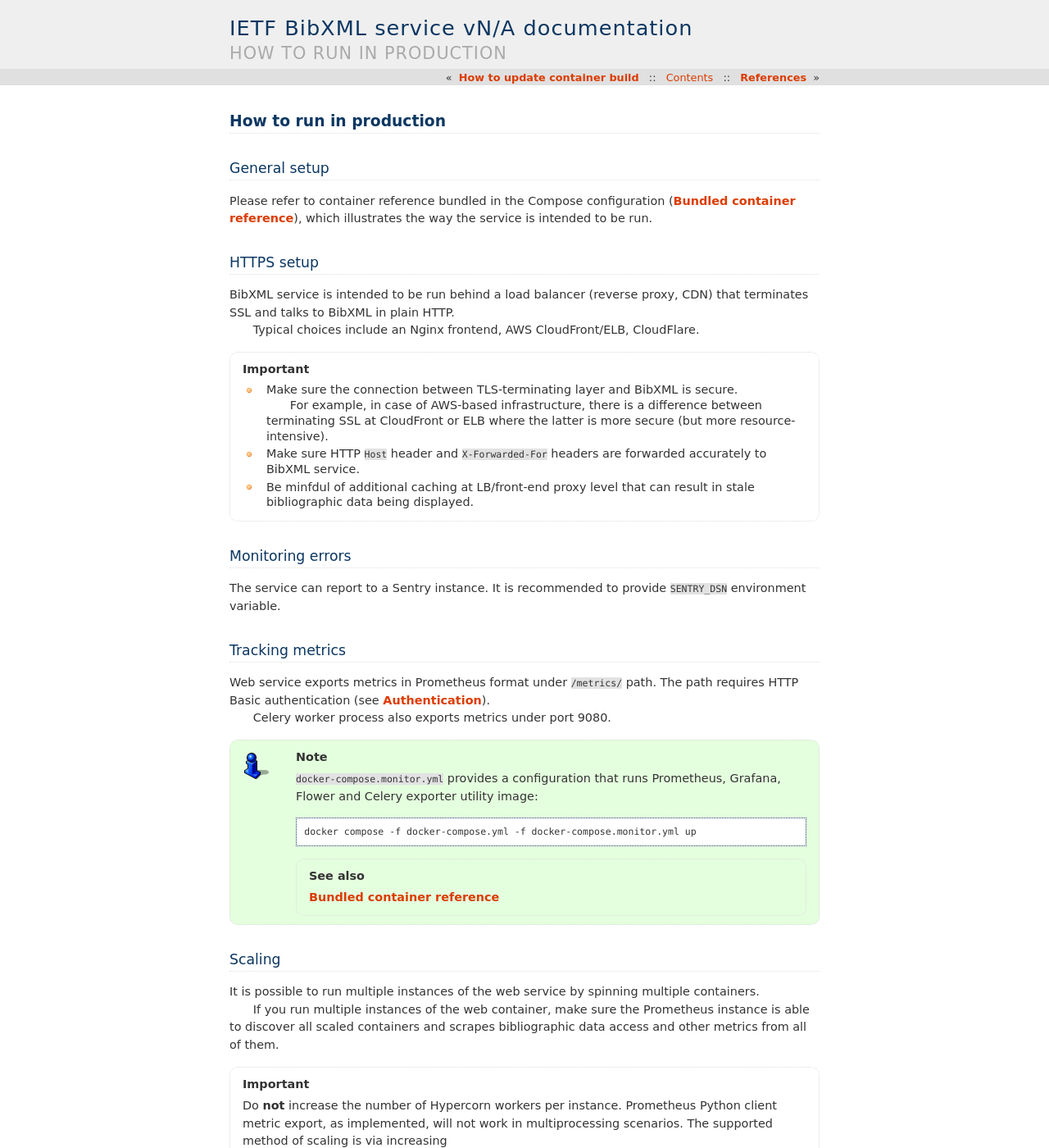
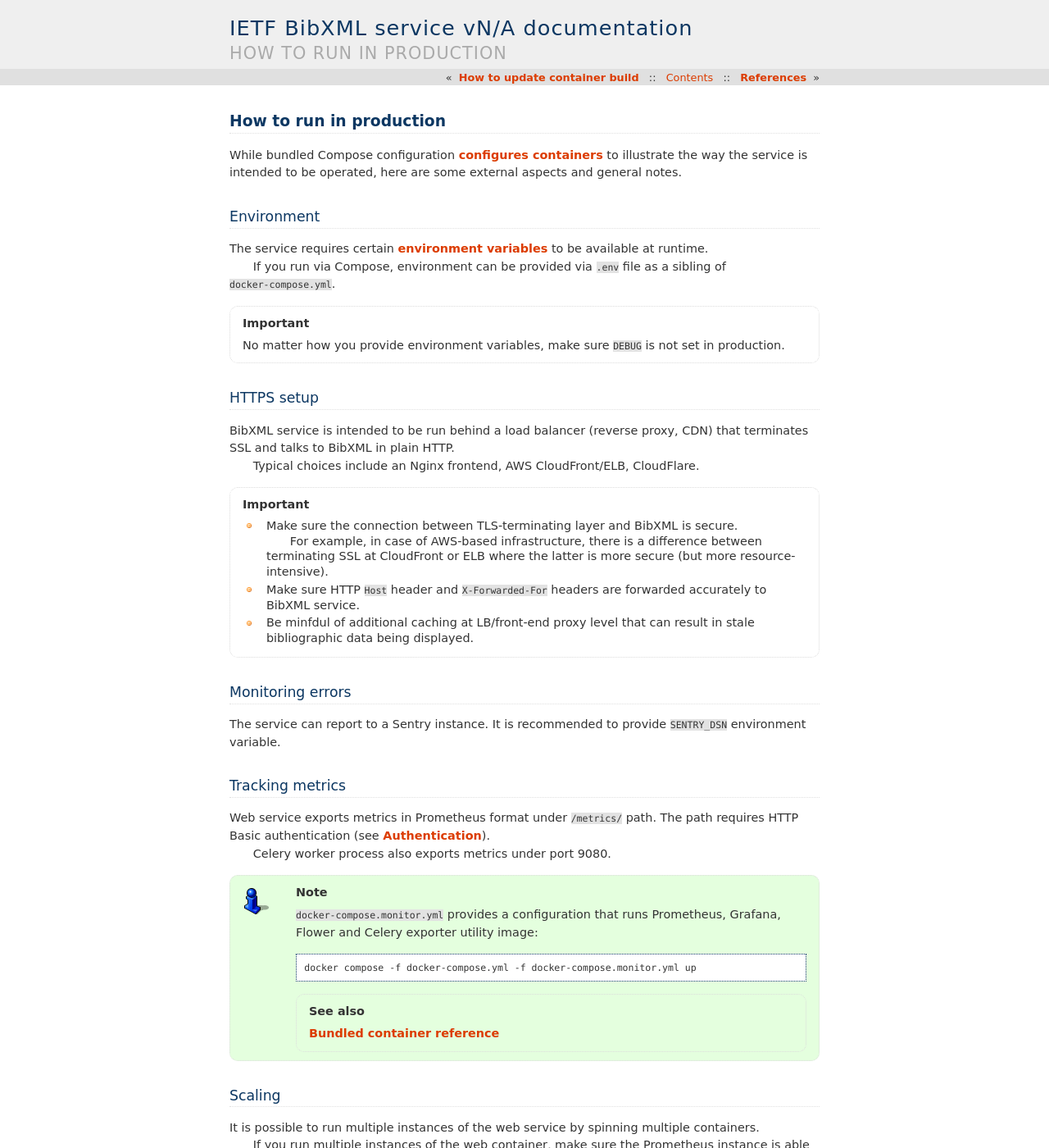
Before and after one commit to ietf-tools/bibxml-service, a Sphinx documentation site: the page built from docs/howto/run-in-production.rst, in a window 1280 px wide and 1400 px high. Shown: the whole window at 82% size. Built offline with Sphinx 7.4.7, drawn with Linux system fonts in a browser that asks for light colours; pages that are not in the unit, such as notebooks, are missing from menus; some of the changed text lies outside the part shown.

Commit message:
docs: expand here and there

```diff
--- a/docs/howto/run-in-production.rst
+++ b/docs/howto/run-in-production.rst
@@ -2,12 +2,23 @@
 How to run in production
 ========================
 
-General setup
-=============
+While bundled Compose configuration
+:doc:`configures containers </ref/containers>`
+to illustrate the way the service is intended to be operated,
+here are some external aspects and general notes.
 
-Please refer to container reference bundled in the Compose configuration
-(:doc:`/ref/containers`), which illustrates the way the service
-is intended to be run.
+Environment
+===========
+
+The service requires
+certain :doc:`environment variables </ref/env>`
+to be available at runtime.
+
+If you run via Compose, environment can be provided via ``.env`` file
+as a sibling of ``docker-compose.yml``.
+
+.. important:: No matter how you provide environment variables,
+               make sure ``DEBUG`` is not set in production.
 
 HTTPS setup
 ===========
@@ -71,6 +82,7 @@ If you run multiple instances of the web container,
 make sure the Prometheus instance is able to discover all scaled containers
 and scrapes bibliographic data access and other metrics
 from all of them.
+This is currently not handled by the bundled Compose configuration.
 
 .. important:: Do **not** increase the number of Hypercorn workers
                per instance. Prometheus Python client metric export,
--- a/docs/index.rst
+++ b/docs/index.rst
@@ -115,12 +115,18 @@ Code layout
    ├── main/
    │   │   Retrieval GUI and API views and associated utilities.
    │   │
+   │   ├── templates/
+   │   │       Templates for browsing GUI.
    │   └── models.py
    │           Django model definitions for indexed bibliographic data.
    │
    ├── management/
    │   │   Management GUI and API views and associated utilities.
    │   │
+   │   ├── templates/
+   │   │       Templates for management GUI.
+   │  ...
+   │
    ├── datatracker/
    │       Datatracker integration: token validation, OAuth2.
    │
```
Also changed, not shown: docs/ref/containers.rst (+9 -8 lines).
